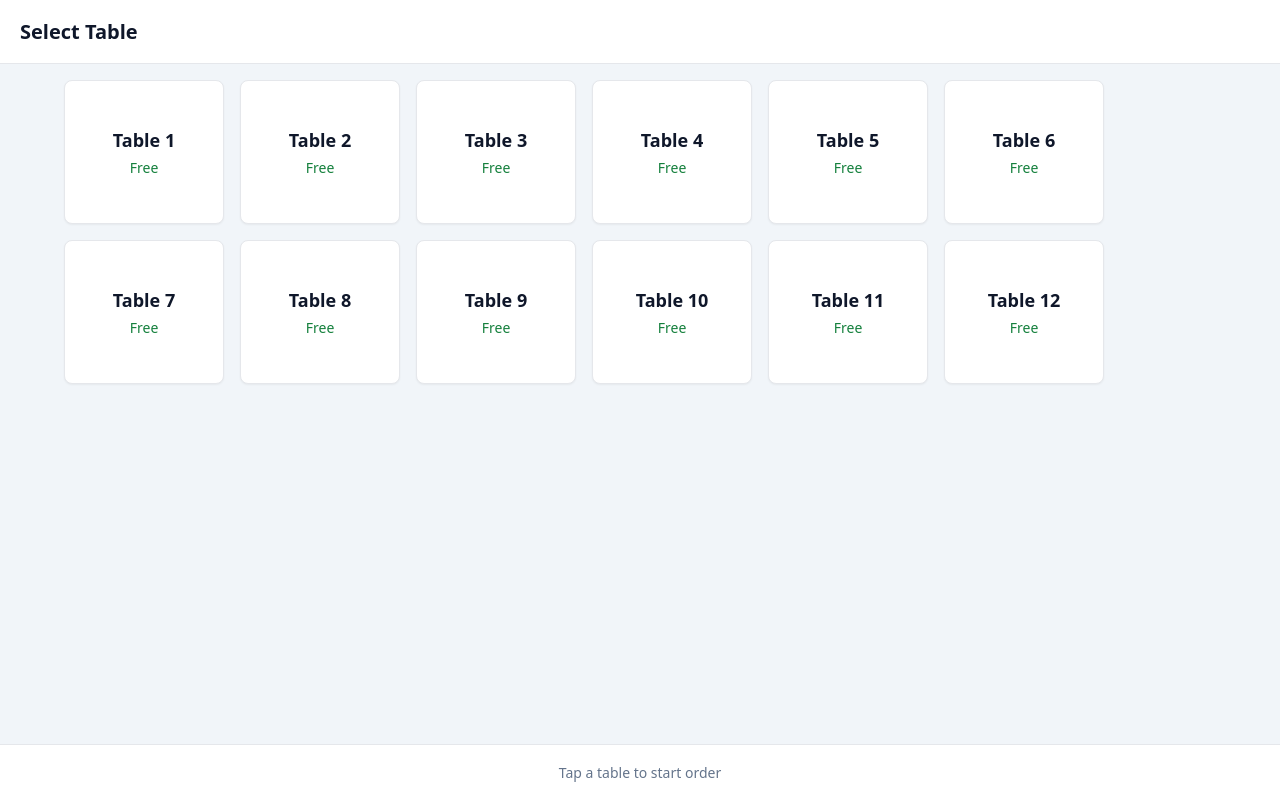
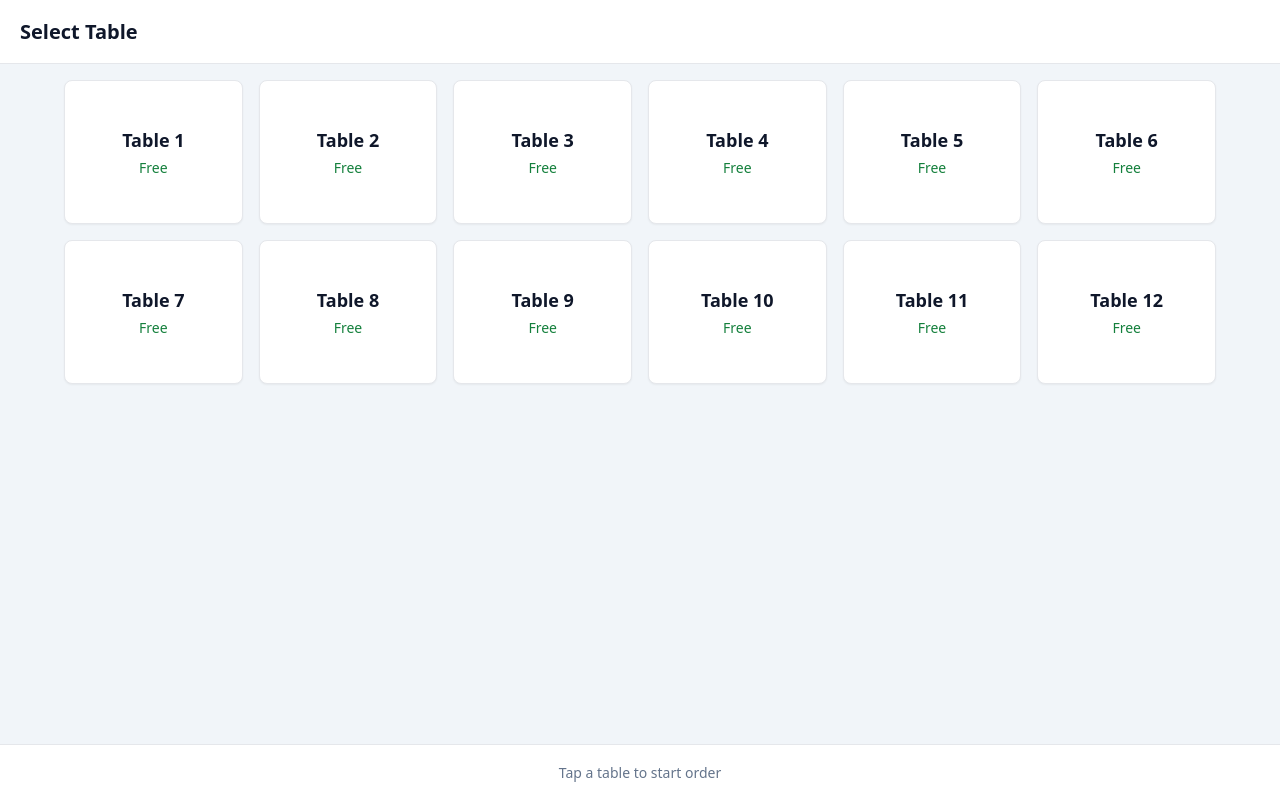
Before and after one commit to deivendranbr/pos-ui, a React (Vite) app: page /tables in a window 1280 px wide. Built offline with nearby package versions, Linux system fonts and the light colour scheme.

Commit message:
table display style

```diff
--- a/src/screens/TableScreen.jsx
+++ b/src/screens/TableScreen.jsx
@@ -21,7 +21,7 @@ export default function TableScreen() {
 
       {/* Content */}
       <main className="flex-1 flex justify-center p-4">
-        <div className="w-full max-w-6xl flex flex-wrap gap-4 content-start">
+        <div className="w-full max-w-6xl grid grid-cols-2 sm:grid-cols-2 md:grid-cols-3 lg:grid-cols-4 xl:grid-cols-6 gap-4 content-start">
           {tables.map((t) => {
             const occupied = orders[t]?.length > 0;
 
@@ -31,16 +31,14 @@ export default function TableScreen() {
                 onClick={() => navigate(`/billing?table=${t}`)}
                 className={`
                   h-36
-                  w-[160px]
                   flex flex-col justify-center items-center
                   rounded-2xl border
                   cursor-pointer
                   transition
                   shadow-sm hover:shadow-md
-                  ${
-                    occupied
-                      ? "bg-red-100 border-red-300 hover:bg-red-200"
-                      : "bg-green-100 border-green-300 hover:bg-green-200"
+                  ${occupied
+                    ? "bg-red-100 border-red-300 hover:bg-red-200"
+                    : "bg-green-100 border-green-300 hover:bg-green-200"
                   }
                 `}
               >
@@ -49,9 +47,8 @@ export default function TableScreen() {
                 </strong>
 
                 <span
-                  className={`text-sm font-medium
-                    ${occupied ? "text-red-700" : "text-green-700"}
-                  `}
+                  className={`text-sm font-medium ${occupied ? "text-red-700" : "text-green-700"
+                    }`}
                 >
                   {occupied ? "Occupied" : "Free"}
                 </span>
```
